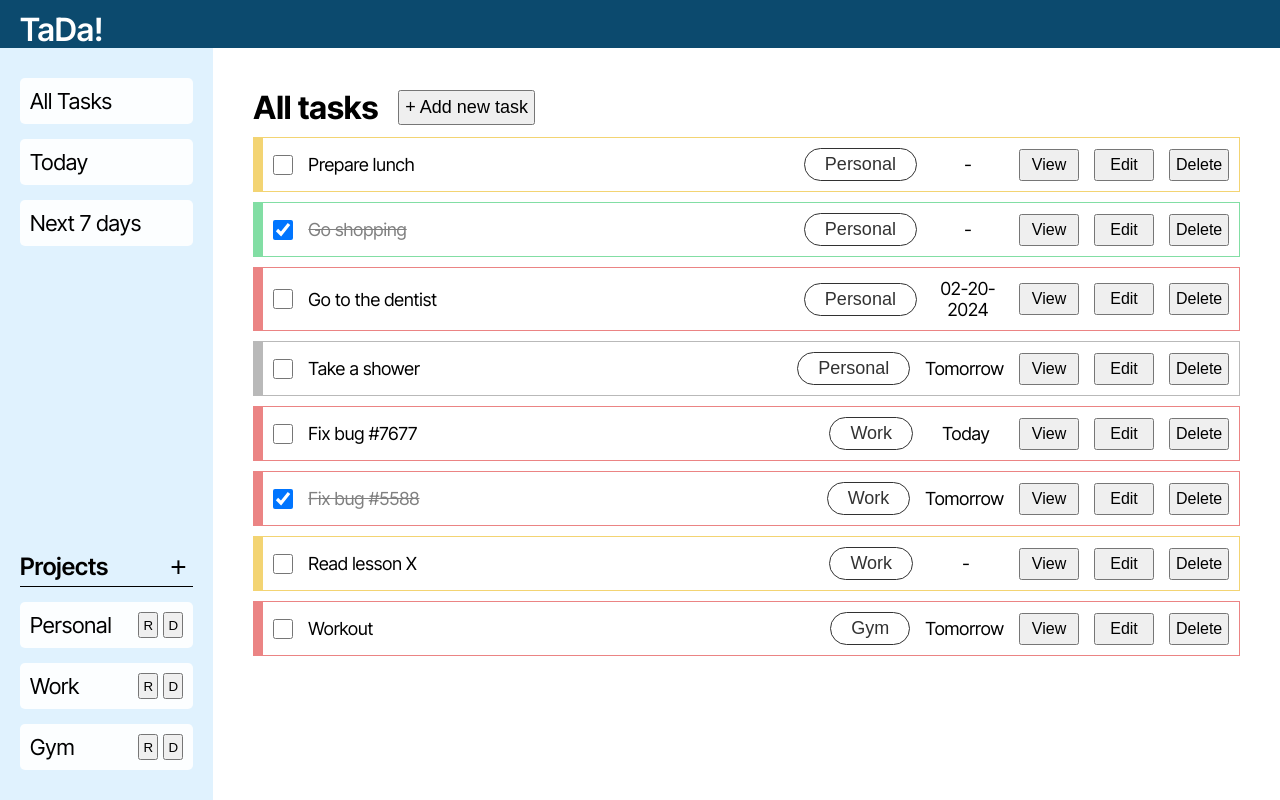
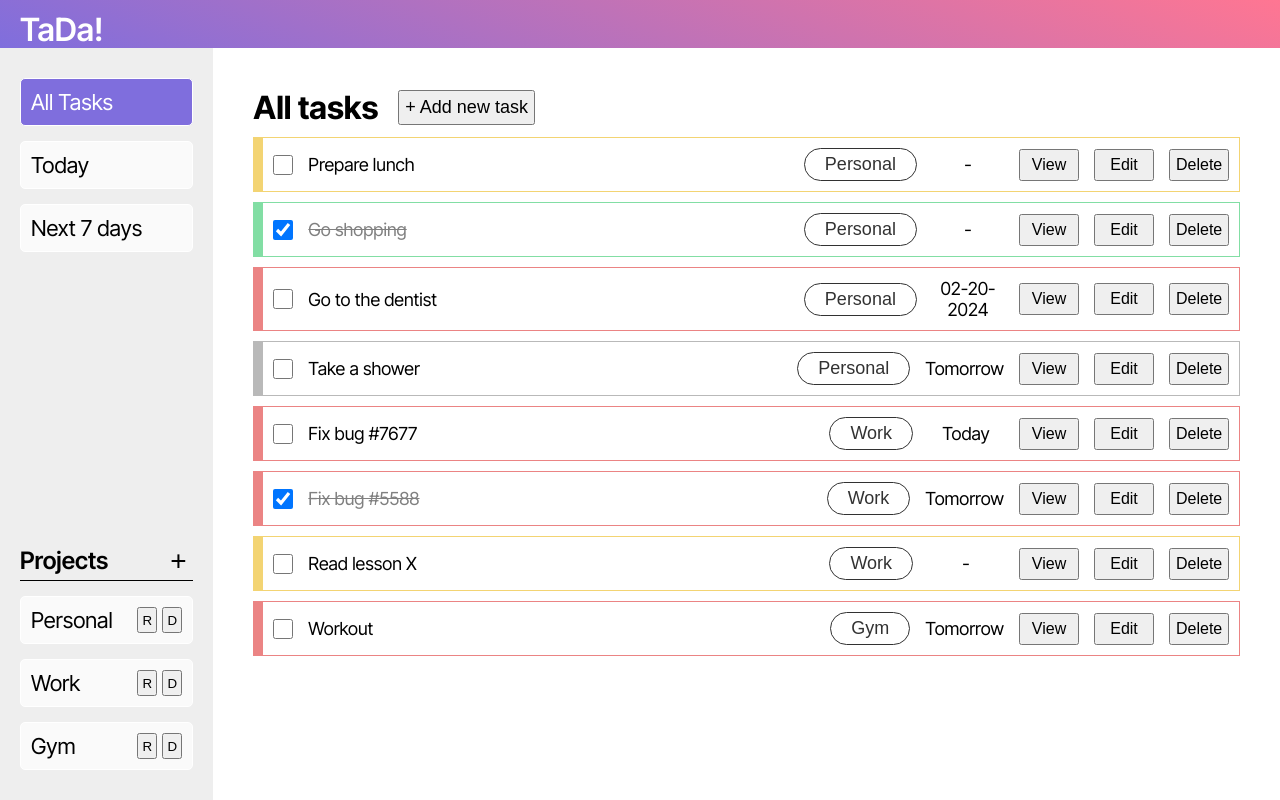
Before and after one commit to irenebritzolaki/odin-todo-list, a website built with webpack: page src/template.html in a window 1280 px wide. Built offline with nearby package versions, Linux system fonts and the light colour scheme.

Commit message:
Update colors

```diff
--- a/src/style.css
+++ b/src/style.css
@@ -5,6 +5,9 @@
   --high-priority-color: #dc262690;
   --medium-priority-color: #eab30890;
   --low-priority-color: #22c55e90;
+
+  --purple: rgba(127, 110, 221, 1);
+  --pink: rgba(255, 118, 146, 1);
 
   /* --high-priority-color-opaque: #dc2626;
   --medium-priority-color-opaque: #eab308;
@@ -34,9 +37,9 @@ body {
 
 header {
   padding: 10px 20px;
-  background-color: #0c4a6e;
+  height: 6%;
   color: white;
-  height: 6%;
+  background: linear-gradient(22deg, var(--purple) 0%, var(--pink) 100%);
 }
 
 .main {
@@ -55,7 +58,7 @@ header {
 
 .left-panel {
   padding: 30px 20px;
-  background-color: #e0f2fe;
+  background-color: #eeeeee;
   justify-content: space-between;
 }
 
@@ -68,11 +71,10 @@ header {
 .tab {
   cursor: pointer;
   font-size: 22px;
-  /* border: 1px solid black; */
+  border: 1px solid white;
   border-radius: 5px;
   padding: 10px;
-  background-color: rgba(255, 255, 255, 0.9);
-  /* display: block; */
+  background-color: rgba(255, 255, 255, 0.7);
 }
 
 .projects-list-container .top {
@@ -101,8 +103,8 @@ button.new-project-btn {
 }
 
 button.new-project-btn:hover {
-  background-color: #0c4a6e;
-  color: white;
+  background-color: var(--purple);
+  background-color: white;
 }
 
 .project,
@@ -123,8 +125,10 @@ button.new-project-btn:hover {
   width: 20px;
 }
 
-.tab:hover {
-  color: #0c4a6e;
+.tab:hover,
+.tab.active {
+  color: white;
+  background-color: var(--purple);
 }
 
 /* ----------------------- */
--- a/src/template.html
+++ b/src/template.html
@@ -12,7 +12,7 @@
     <div class="main">
       <div class="left-panel">
         <div class="main-tabs">
-          <a class="all-tasks tab">All Tasks</a>
+          <a class="all-tasks tab active">All Tasks</a>
           <a class="today-tasks tab">Today</a>
           <a class="next7days-tasks tab">Next 7 days</a>
         </div>
```
Also changed, not shown: dist/index.html, dist/main.js.
